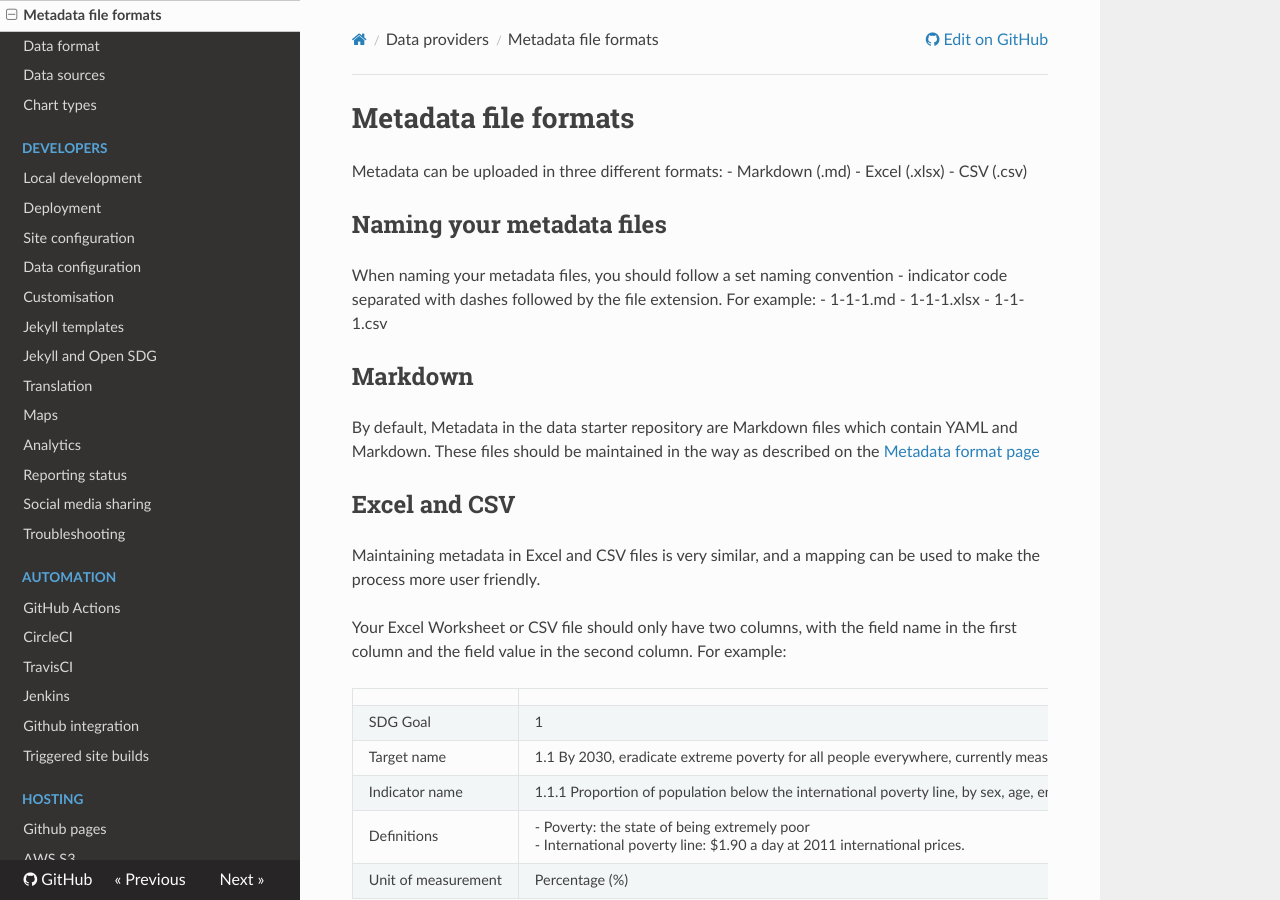
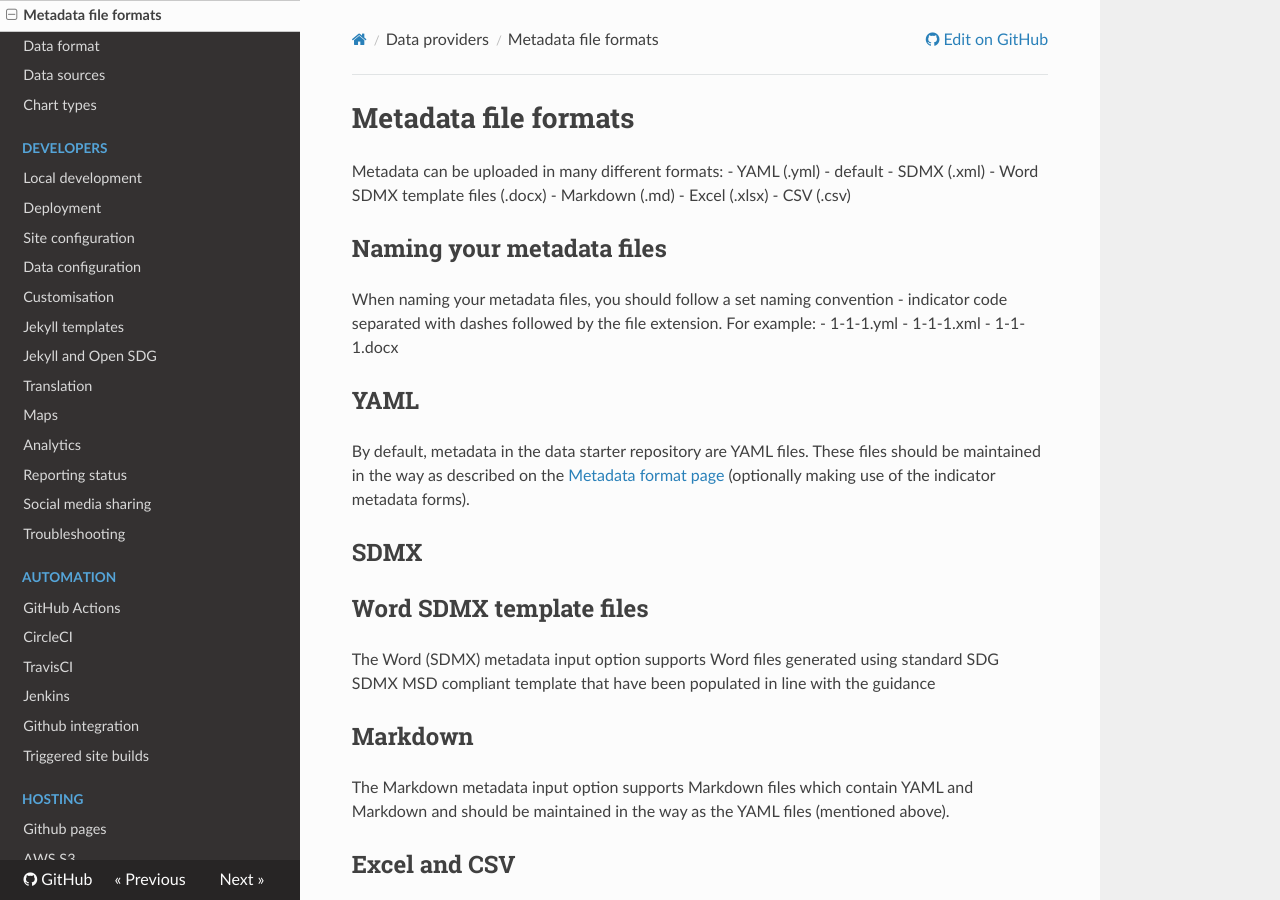
Before and after one commit to open-sdg/open-sdg, an MkDocs documentation site: the page built from docs/metadata-file-formats.md, in a window 1280 px wide and 900 px high. Built offline with MkDocs 1.6.1, drawn with Linux system fonts in a browser that asks for light colours; nearby versions of some CDN libraries; old or Windows-style settings are respelled for this version of MkDocs.

Commit message:
Update metadata-file-formats.md

```diff
--- a/docs/metadata-file-formats.md
+++ b/docs/metadata-file-formats.md
@@ -1,19 +1,32 @@
 <h1>Metadata file formats</h1>
 
-Metadata can be uploaded in three different formats:
+Metadata can be uploaded in many different formats:
+- YAML (.yml) - default
+- SDMX (.xml)
+- Word SDMX template files (.docx)
 - Markdown (.md)
 - Excel (.xlsx)
 - CSV (.csv)
 
 ## Naming your metadata files
 When naming your metadata files, you should follow a set naming convention - indicator code separated with dashes followed by the file extension. For example:
-- 1-1-1.md
-- 1-1-1.xlsx
-- 1-1-1.csv
+- 1-1-1.yml
+- 1-1-1.xml
+- 1-1-1.docx
+
+## YAML
+
+By default, metadata in the data starter repository are YAML files. These files should be maintained in the way as described on the [Metadata format page](metadata-format.md) (optionally making use of the indicator metadata forms).
+
+## SDMX
+
+## Word SDMX template files
+
+The Word (SDMX) metadata input option supports Word files generated using standard SDG SDMX MSD compliant template that have been populated in line with the guidance
 
 ## Markdown
 
-By default, Metadata in the data starter repository are Markdown files which contain YAML and Markdown. These files should be maintained in the way as described on the [Metadata format page](metadata-format.md)
+The Markdown metadata input option supports Markdown files which contain YAML and Markdown and should be maintained in the way as the YAML files (mentioned above).
 
 ## Excel and CSV
 
```
